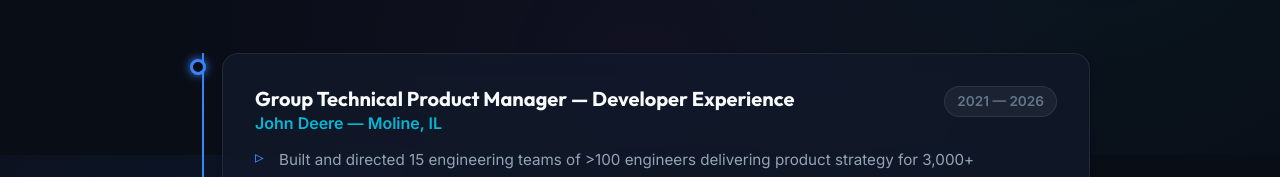
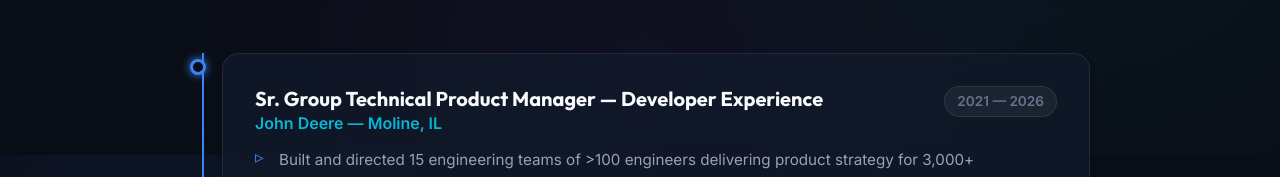
Before and after one commit to JustinThomsen/JustinThomsen.github.io, a website: page index.html in a window 1280 px wide. Shown: the part 2245-2422 px from the top of the page. Drawn offline with Linux system fonts and the light colour scheme.

Commit message:
Update index.html

```diff
--- a/index.html
+++ b/index.html
@@ -197,7 +197,7 @@
           <div class="card">
             <div class="timeline-header">
               <div>
-                <h3 class="role-title">Group Technical Product Manager — Developer Experience</h3>
+                <h3 class="role-title">Sr. Group Technical Product Manager — Developer Experience</h3>
                 <span class="company-name">John Deere — Moline, IL</span>
               </div>
               <span class="role-date">2021 — 2026</span>
```
